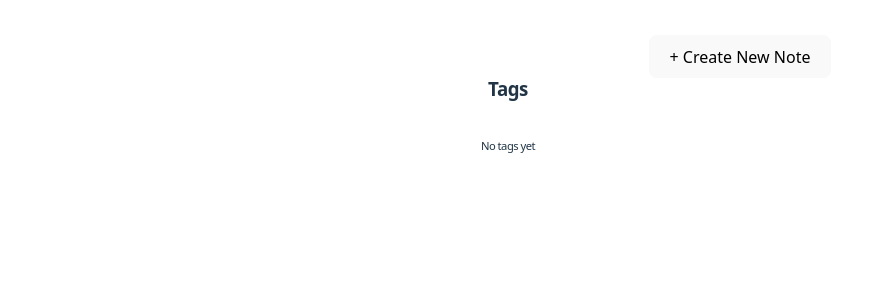
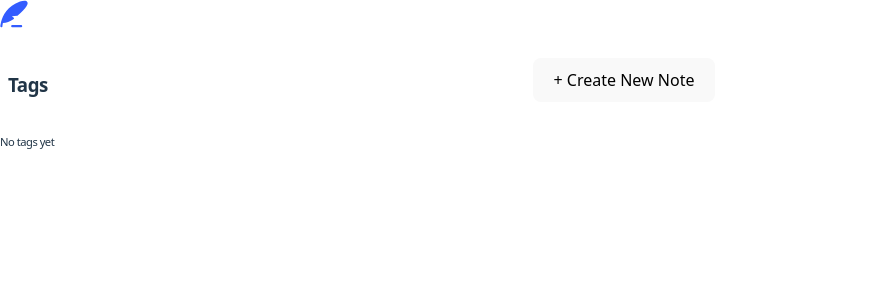
Before and after one commit to alifbink-ualberta/notetakingapp, a React (Vite) app: page / in a window 1280 px wide. Shown: the top 300 px of the page, without its empty margins (0-873 px from the left). Built offline with nearby package versions, Linux system fonts and the light colour scheme.

Commit message:
Loaded logo icon on sidebar.

```diff
--- a/src/App.css
+++ b/src/App.css
@@ -21,11 +21,14 @@
 .sidebar {
   display: flex;
   flex-direction: column;
-  align-items: center;
-  justify-content: flex-start;
+  align-items: flex-start;
   width: 200px;
   min-width: 150px;
   height: 100vh;
+  position: fixed;
+  left: 0;
+  top: 0;
+  bottom: 0;
 }
 
 .tags {
@@ -97,7 +100,6 @@
   color: white;
   cursor: pointer;
   font-size: 0.7em;
-  margin-left: 1rem;
 }
 
 .clear-filter:hover {
--- a/src/components/Sidebar.tsx
+++ b/src/components/Sidebar.tsx
@@ -1,6 +1,7 @@
 import { Note } from "./types";
 import TagIcon from "./icons/TagIcon";
 import HomeIcon from "./icons/HomeIcon";
+import LogoIcon from "./icons/LogoIcon";
 
 type SidebarProps = {
   notes: Note[];
@@ -15,9 +16,8 @@ function Sidebar({ notes, activeTag, onTagSelect, onClearFilter }: SidebarProps)
 
   return (
     <aside className="sidebar">
-
+      <LogoIcon/>
       <div className="show-all-tags">
-
         <button className="clear-filter" onClick={onClearFilter}><HomeIcon size={16} color="white" className="tag-icon"/>Show All Notes</button>
       </div>
 
--- /dev/null
+++ b/src/components/icons/LogoIcon.tsx
@@ -0,0 +1,5 @@
+import iconDarkLogo from "../../assets/icon-dark-logo.svg";
+
+export default function LogoIcon() {
+  return <img src={iconDarkLogo} alt="App logo" className="logo-icon" />;
+}
```
Also changed, not shown: src/custom.d.ts (added, +8 -0 lines).
